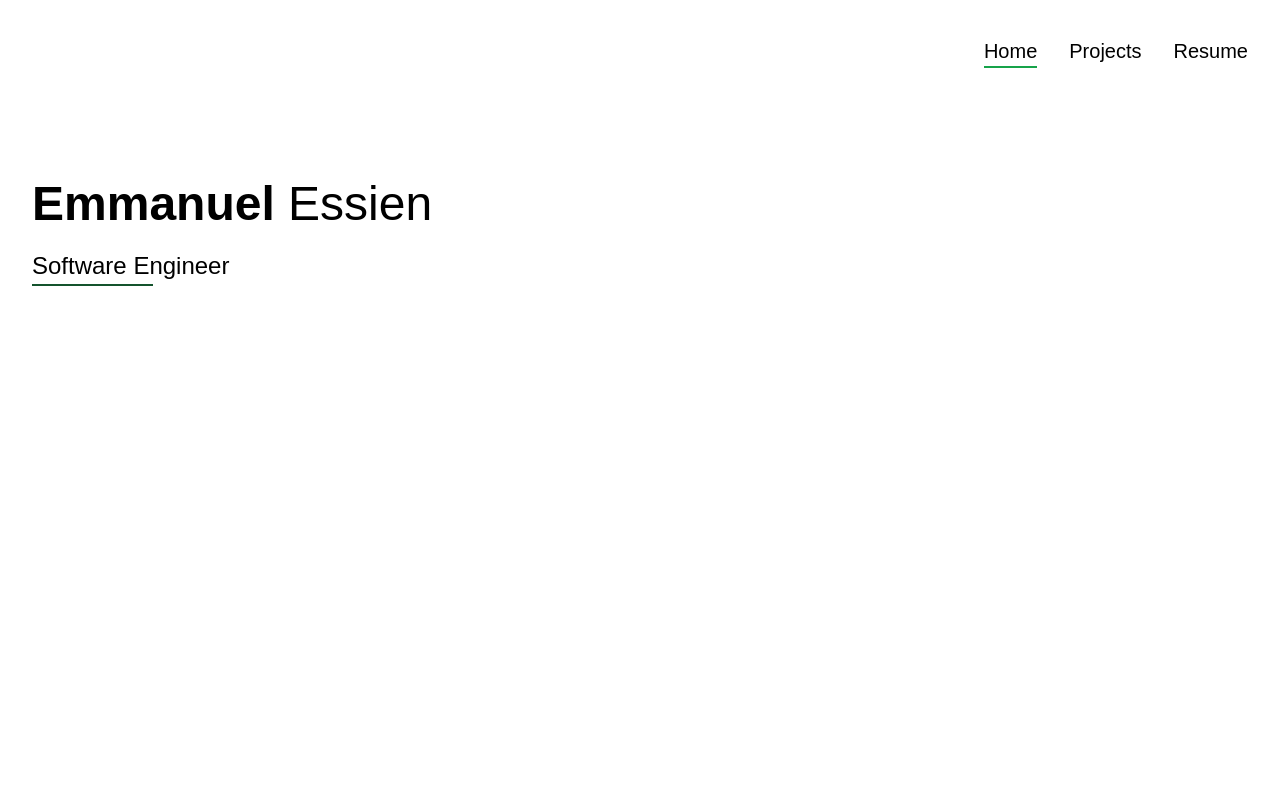
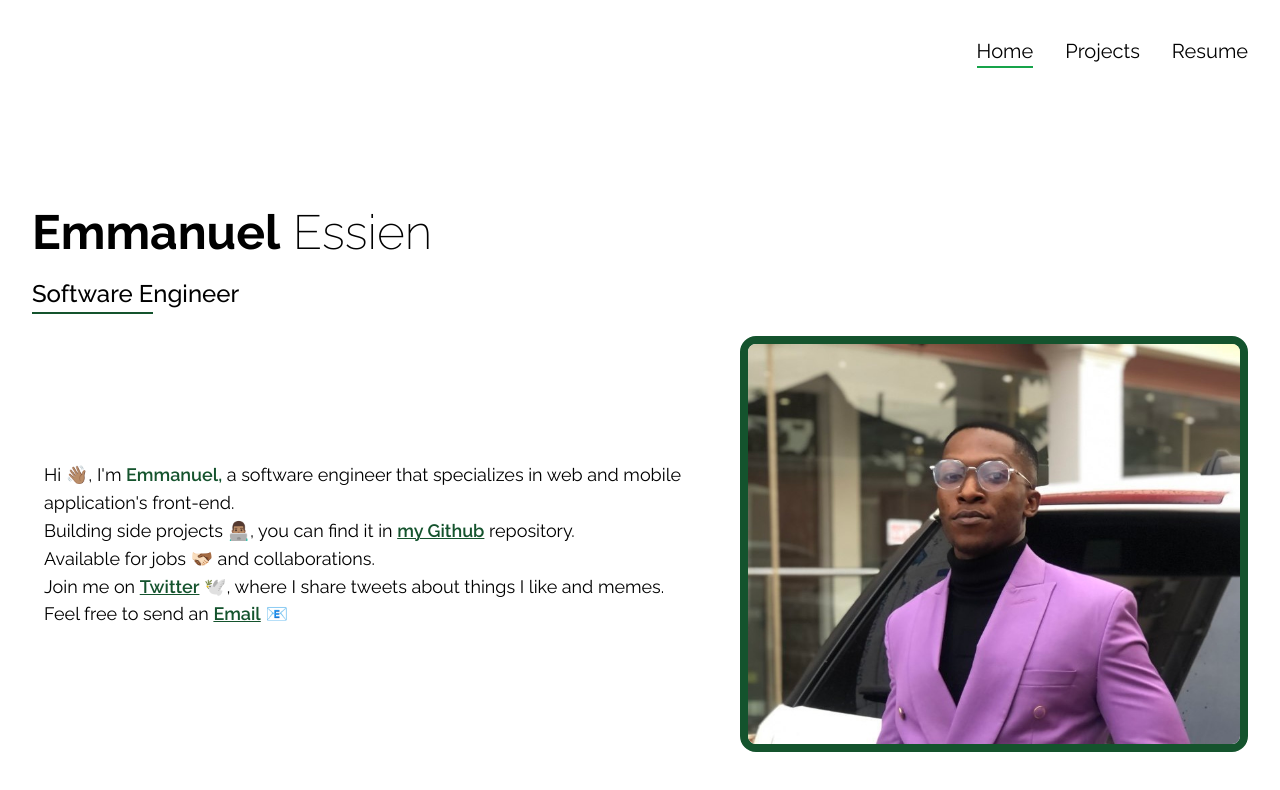
Before and after one commit to ehma90/MyPortfolio, a Next.js app: page / in a window 1280 px wide. Shown: the top 790 px of the page. Built offline with nearby package versions, Linux system fonts and the light colour scheme.

Commit message:
Create Title and Card component

```diff
--- /dev/null
+++ b/src/components/Card.tsx
@@ -0,0 +1,26 @@
+import { Button, Image } from "@/tw-components";
+import React, { FC } from "react";
+
+interface CardProps {
+  image: string;
+  title: string;
+  slug: string;
+}
+
+const Card: FC<CardProps> = ({ image, title, slug }) => {
+  return (
+    <div className="border rounded-2xl p-4 md:p-6 w-full max-w-sm ">
+      <Image src={image} width={200} height={150} alt={title} />
+      <Button
+        href={`projects/${slug}`}
+        size="md"
+        variant="primary"
+        className="w-full"
+      >
+        See project
+      </Button>
+    </div>
+  );
+};
+
+export default Card;
--- a/src/components/Layout.tsx
+++ b/src/components/Layout.tsx
@@ -1,23 +1,38 @@
-import { ReactNode } from 'react';
-import Head from 'next/head';
-import { FC } from 'react';
-import Navbar from './Navbar';
+import { ReactNode } from "react";
+import Head from "next/head";
+import { FC } from "react";
+import Navbar from "./Navbar";
 
 interface LayoutProps {
   children: ReactNode;
+  title: string;
+  description?: string;
 }
 
-const Layout: FC<LayoutProps> = ({ children }) => {
+const Layout: FC<LayoutProps> = ({ children, title, description }) => {
   return (
     <>
       <Head>
-        <title>Emmanuel E. Essien</title>
-        <meta name="description" content="Emmanule E. Essien's portfolio website" />
+        <title>
+          {title ? `${title} | Emmanuel E. Essien` : `Emmanuel E. Essien`}
+        </title>
+        <meta
+          name="description"
+          content={
+            description ? description : `Emmanule E. Essien's portfolio website`
+          }
+        />
         <meta name="viewport" content="width=device-width, initial-scale=1" />
         <link rel="icon" href="/favicon.ico" />
+        <link rel="preconnect" href="https://fonts.googleapis.com" />
+        <link rel="preconnect" href="https://fonts.gstatic.com" />
+        <link
+          href="https://fonts.googleapis.com/css2?family=Raleway:wght@100;200;300;400;500;600;700&display=swap"
+          rel="stylesheet"
+        />
       </Head>
       <main>
-        <Navbar/>
+        <Navbar />
         {children}
       </main>
     </>
--- a/src/components/Profile.tsx
+++ b/src/components/Profile.tsx
@@ -3,51 +3,43 @@ import React from "react";
 
 function Profile() {
   return (
-    <ul className="mt-[150px] mb-[100px] px-10 md:px-0 text-md md:text-lg">
-      <li>
-        <Text as="p" variant="p" className="leading-7">
-          I'm <span className="text-green-900 font-semibold ">Emmanuel,</span> a
-          software engineer that specializes in web and mobile application.
-        </Text>
+    <ul className=" px-3 text-md md:text-lg w-full md:max-w-2xl">
+      <li className="leading-7">
+        Hi 👋🏽, I'm{" "}
+        <span className="text-green-900 font-semibold ">Emmanuel,</span> a
+        software engineer that specializes in web and mobile application's
+        front-end.
       </li>
-      <li>
-        <Text as="p" variant="p" className="leading-7">
-          Currently building side projects, you can find it in{" "}
-          <a
+      <li className="leading-7">
+        Building side projects 👨🏽‍💻, you can find it in{" "}
+        <Link
           href="https://github.com/ehma90"
           target="_blank"
           rel="noreferrer"
           className="font-semibold text-green-900 underline decoration-1"
         >
           my Github
-          </a>{" "}
+        </Link>{" "}
         repository.
-        </Text>
+      </li>
+      <li className="leading-7">
+        Available for jobs 🫱🏻‍🫲🏾 and collaborations.
       </li>
       <li>
-        <Text as="p" variant="p" className="leading-7">
-          Available for jobs and collaborations.
-        </Text>
-      </li>
-      <li>
-        <Text as="p" variant="p" className="leading-7">
         Join me on{" "}
-          <a
+        <Link
           href="https://twitter.com/ehmaessieen"
           target="_blank"
           rel="noreferrer"
           className="font-semibold text-green-900 underline decoration-1"
         >
           Twitter
-          </a>
-          , where I share tweets about things I like and memes.
-        </Text>
+        </Link>{" "}
+        🕊️, where I share tweets about things I like and memes.
       </li>
       <li>
-      <Text as="p" variant="p" className="leading-7">
-        Feel free to send an{" "}
+        Feel free to send an {" "}
         <Link
-          external
           href="mailto:ehmaessien@gmail.com"
           target="_blank"
           rel="noreferrer"
@@ -55,7 +47,7 @@ function Profile() {
         >
           Email
         </Link>{" "}
-      </Text>
+        📧
       </li>
     </ul>
   );
--- /dev/null
+++ b/src/components/Title.tsx
@@ -0,0 +1,25 @@
+import { Text } from "@/tw-components";
+import { type } from "os";
+import React, { FC } from "react";
+
+type TitleProps = {
+  width?:string
+}
+
+const Title: FC<TitleProps> = ({width}) => {
+  return (
+    <div>
+      <Text
+        as="h1"
+        variant="h1"
+        className="text-2xl md:text-6xl my-2 font-extralight font-sans"
+      >
+        <span className="font-bold text-blue">Emmanuel</span> Essien
+      </Text>
+      <p className="font-medium md:text-2xl">Software Engineer</p>
+      <div className={`shadow-lg shadow-green-900/50 mx-auto absolute ${width ? width : `w-[85px] md:w-[121px]`} border border-green-900`}></div>
+    </div>
+  );
+};
+
+export default Title;
--- a/src/pages/index.tsx
+++ b/src/pages/index.tsx
@@ -1,36 +1,28 @@
 import Layout from "@/components/Layout";
-import { Text } from "@/tw-components";
+import Profile from "@/components/Profile";
+import Title from "@/components/Title";
+import { Image, Text } from "@/tw-components";
 import Container from "@/tw-components/container";
 
 export default function Home() {
   return (
     <>
-      <Layout>
-        <Container>
-          <div
-            className="my-[100px] px-10 md:px-0"
-            data-aos="fade-down"
-            data-aos-offset="200"
-            data-aos-delay="50"
-            data-aos-duration="1000"
-          >
-            <Text
-              as="h1"
-              variant="h1"
-              className="text-3xl md:text-6xl my-2 font-extralight"
-            >
-              <span className="font-bold text-blue">Emmanuel</span> Essien
-            </Text>
-            <p className="font-medium md:text-2xl">Software Engineer</p>
-            <div className="shadow-lg shadow-green-900/50 mx-auto absolute w-[85px] md:w-[121px] border border-green-900"></div>
-          </div>
-          <div
-            data-aos="fade-up"
-            data-aos-offset="200"
-            data-aos-delay="50"
-            data-aos-duration="1000"
-          >
-            {/* <Profile /> */}
+      <Layout title="Home">
+        <Container className="px-4 md:px-0">
+          <div className="mt-12 md:mt-32">
+            <Title />
+            <div className="mt-6 flex flex-col-reverse md:flex-row justify-between items-center gap-9">
+              <Profile />
+              <div className=" border-4 md:border-8 border-green-900 rounded-[16px]">
+                <Image
+                  src="/assets/Emmanuel.jpeg"
+                  width={500}
+                  height={500}
+                  alt="My photo"
+                  className=" object-cover w-full h-full rounded-[8px]"
+                />
+              </div>
+            </div>
           </div>
         </Container>
       </Layout>
--- a/src/pages/projects.tsx
+++ b/src/pages/projects.tsx
@@ -1,15 +1,20 @@
+import Card from "@/components/Card";
 import Layout from "@/components/Layout";
+import Title from "@/components/Title";
 import Container from "@/tw-components/container";
 import React from "react";
 
 const projects = () => {
   return (
     <>
-      <Layout>
-        <Container>
-            <div>
-                hfhfhfhjf
+      <Layout title="My project page">
+        <Container className="px-4 md:px-0">
+          <div className="mt-12 md:mt-32">
+            <Title width="w-[85px] md:w-[200px]"/>
+            <div className="mt-6 flex flex-col-reverse md:flex-row justify-between items-center gap-9">
+                {/* <Card /> */}
             </div>
+          </div>
         </Container>
       </Layout>
     </>
--- a/src/styles/globals.css
+++ b/src/styles/globals.css
@@ -1,8 +1,6 @@
 @tailwind base;
 @tailwind components;
 @tailwind utilities;
-
-@import url('https://fonts.googleapis.com/css2?family=Raleway:wght@100;200;300;400;500;600;700&family=Sora:wght@100;200;300;400;500;600;700&display=swap');
 
 
 /*  */
--- a/tailwind.config.js
+++ b/tailwind.config.js
@@ -9,6 +9,11 @@ module.exports = {
   ],
 
   theme: {
+    extend: {
+      fontFamily: {
+        sans: ["Raleway", "sans-serif", ...defaultTheme.fontFamily.sans],
+      },
+    },
     fontSize: {
       xs: ["0.75rem"],
       sm: ["0.875rem"],
@@ -19,7 +24,7 @@ module.exports = {
       "3xl": ["1.875rem"],
       "4xl": ["2.25rem"],
       "5xl": ["3rem"],
-  },
+    },
   },
   plugins: [],
-}
+};
```
Also changed, not shown: public/assets/Emmanuel.jpeg (added). Lines whose indentation alone changed are shown as unchanged.
